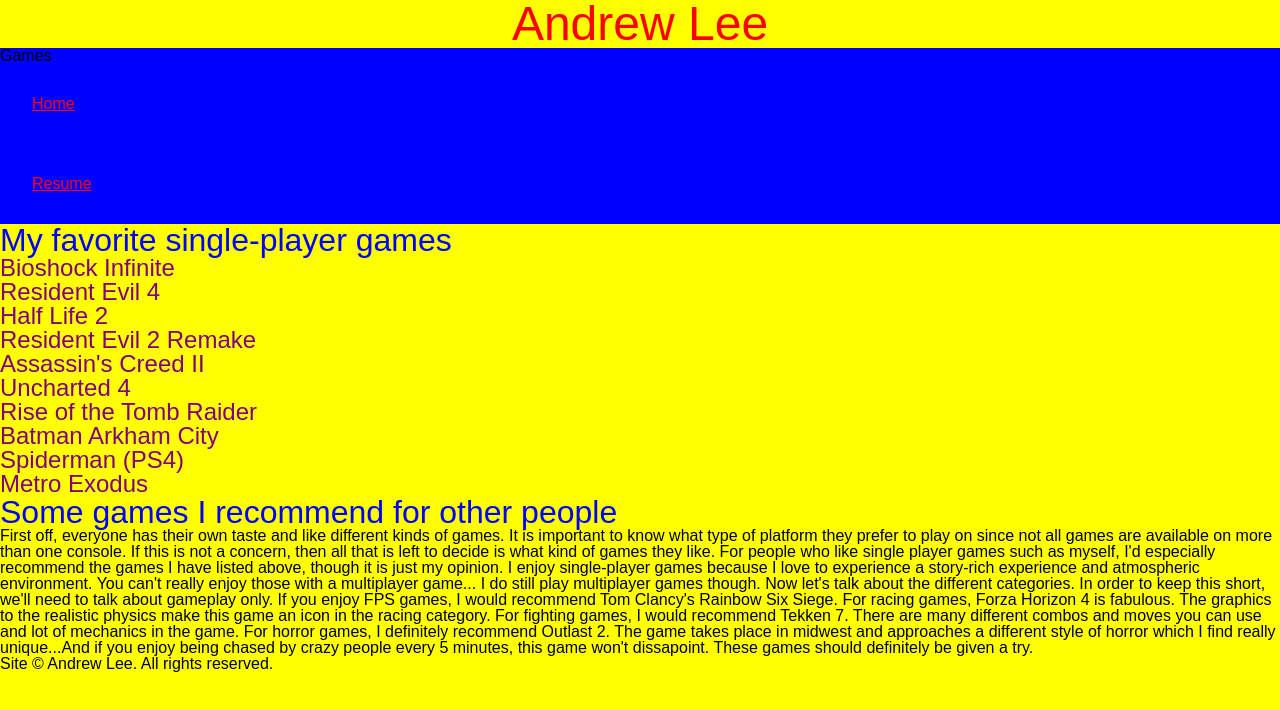
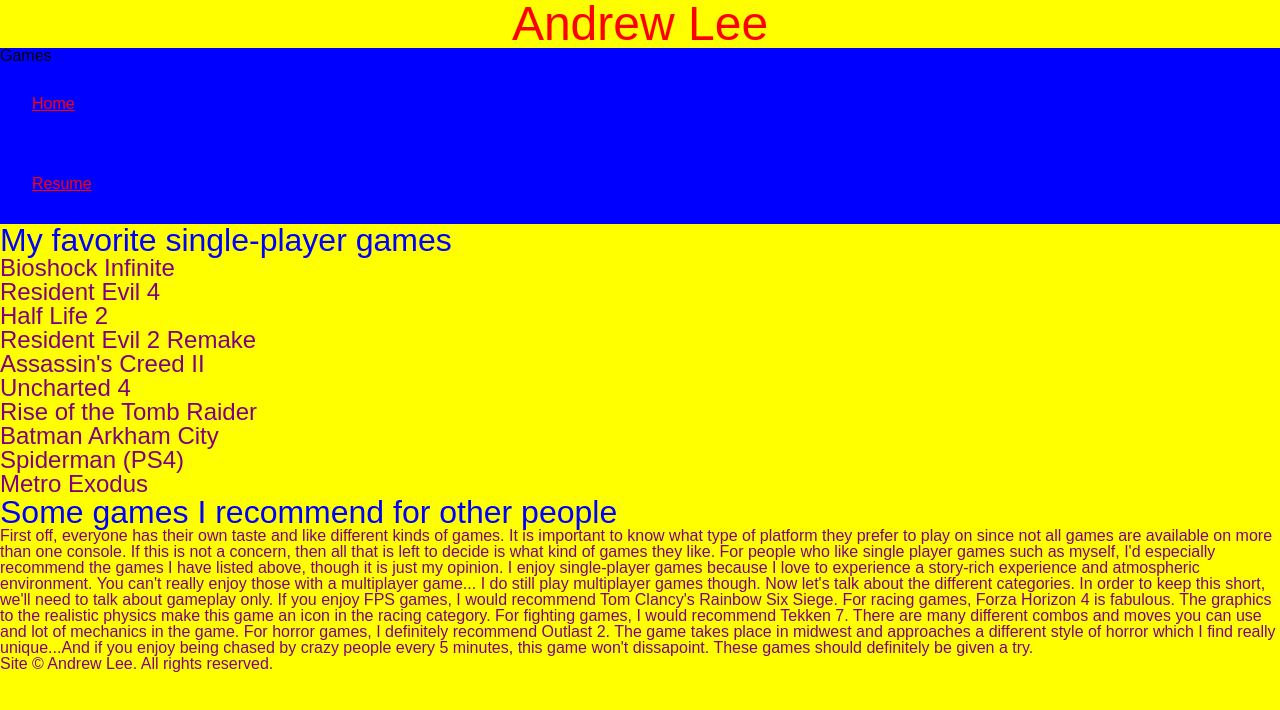
Before and after one commit to andlee5/project-two, a plain HTML site: page games.html in a window 1280 px wide. Drawn offline with Linux system fonts and the light colour scheme.

Commit message:
Set purple color for paragraph

```diff
--- a/screen.css
+++ b/screen.css
@@ -60,3 +60,7 @@ h3 {
   color: blue;
   font-size: 200%;
 }
+#game-page
+p {
+  color: purple;
+}
```
